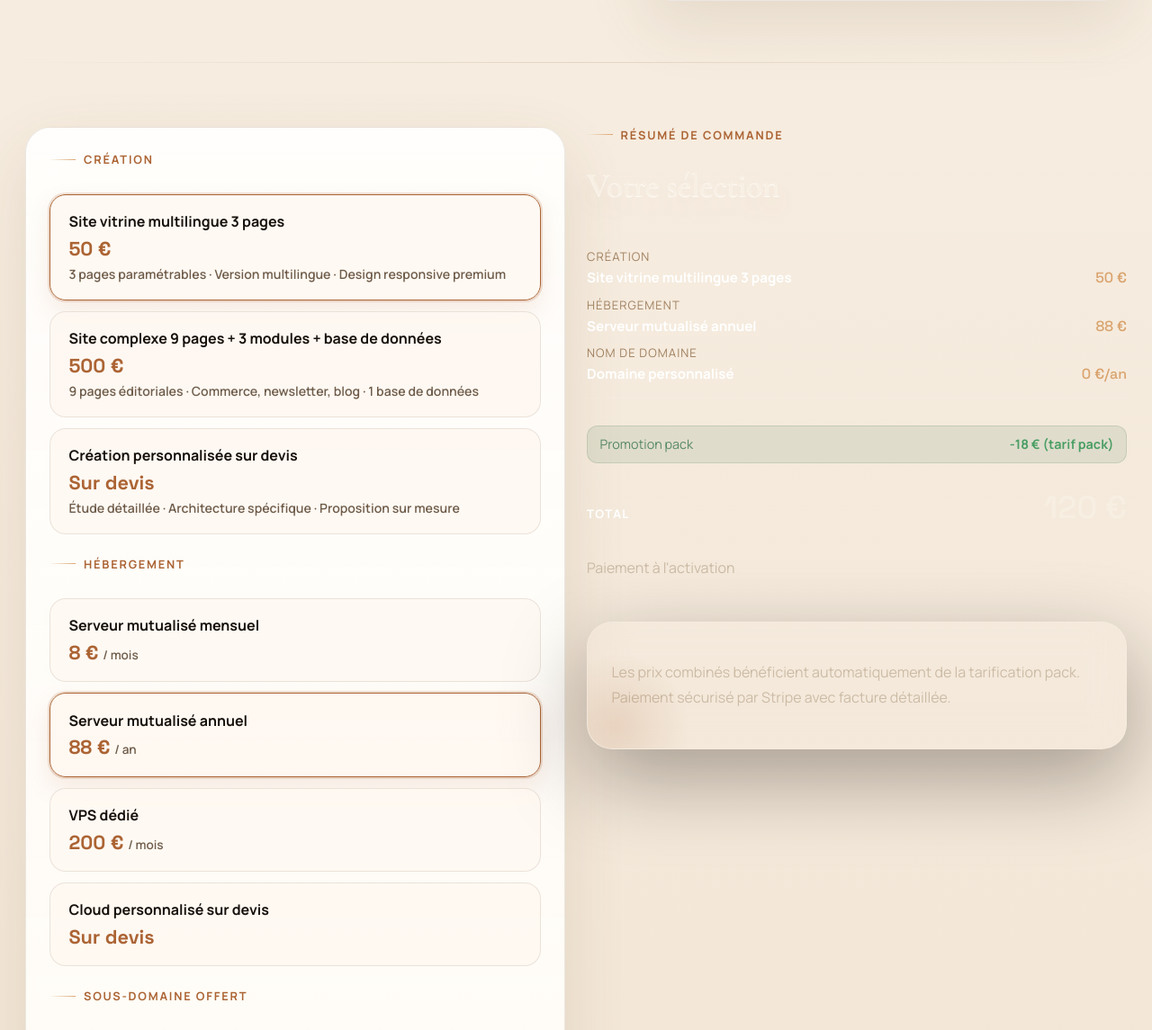
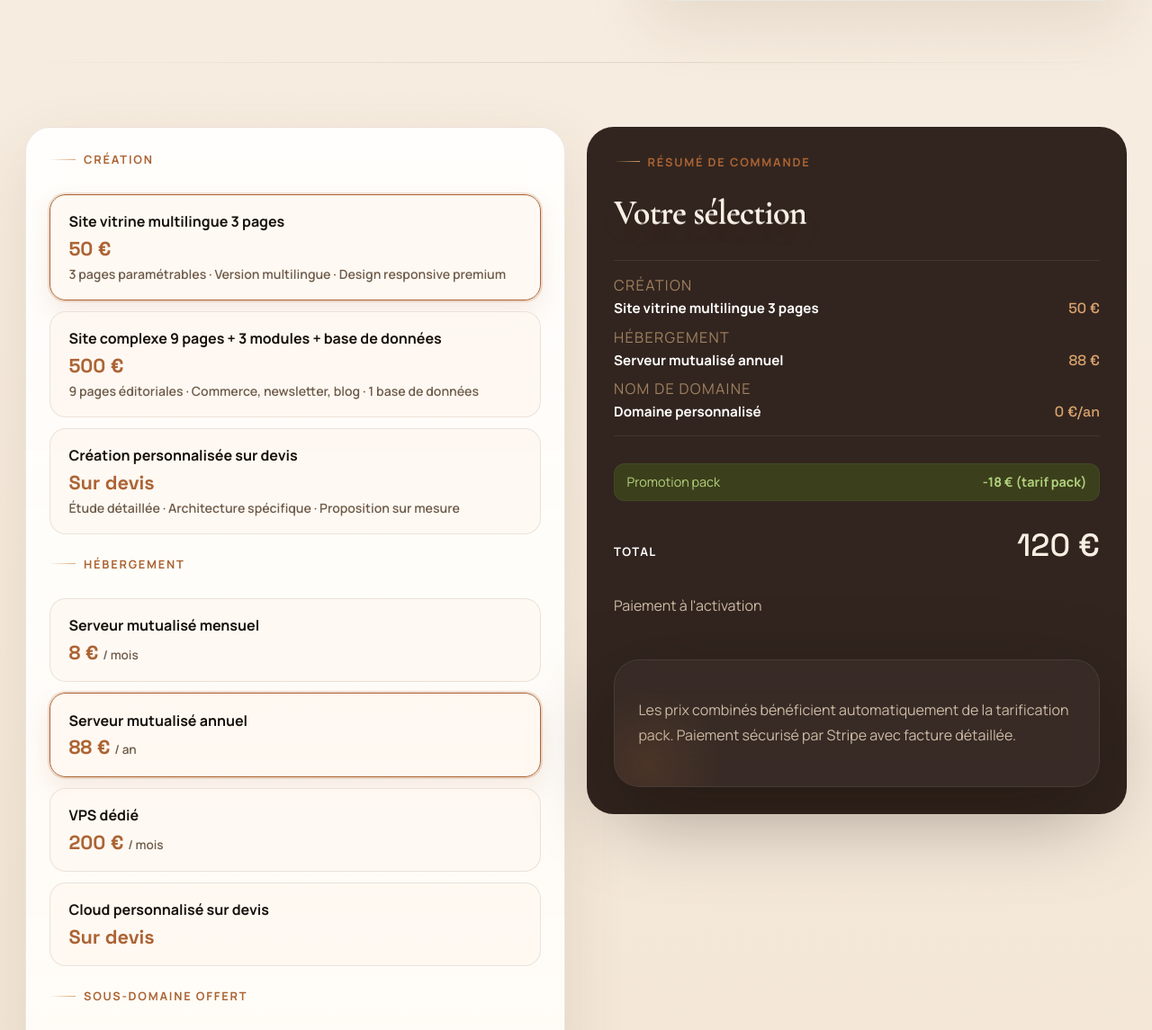
Before and after one commit to AkashaProduction/akashaproduction, a PHP site: page /commander in a window 1280 px wide. Shown: the part 605-1750 px from the top of the page at 90% size. Run offline with PHP 8.4, Linux system fonts and the light colour scheme.

Commit message:
Fix commander hero images and summary sidebar styling
- Replace images: trophy/podium, ascending chart, happy team
- Summary: background #32251f, padding 30px, border-radius 30px
- Summary labels font-size 1.02rem
- Promo badge: green tint with rgba(139,255,0) background

Co-Authored-By: Claude Opus 4.6 <noreply@anthropic.com>

```diff
--- a/assets/site.css
+++ b/assets/site.css
@@ -1090,6 +1090,9 @@ ul li::marker {
   display: grid;
   gap: 0.65rem;
   align-content: start;
+  background: #32251f;
+  padding: 30px;
+  border-radius: 30px;
 }
 
 .order-summary__total {
@@ -1402,7 +1405,7 @@ s {
 }
 
 .summary-line span:first-child {
-  font-size: 0.82rem;
+  font-size: 1.02rem;
   text-transform: uppercase;
   letter-spacing: 0.08em;
   color: #a08060;
@@ -1422,7 +1425,7 @@ s {
 .summary-promo {
   padding: 0.65rem 0.85rem;
   border-radius: 12px;
-  background: rgba(72, 127, 91, 0.12);
+  background: rgba(139, 255, 0, 0.12);
   border: 1px solid rgba(72, 127, 91, 0.18);
   display: flex;
   justify-content: space-between;
@@ -1431,8 +1434,8 @@ s {
   font-size: 0.9rem;
 }
 
-.summary-promo span { color: rgba(72, 127, 91, 0.9); }
-.summary-promo strong { color: #4a9e64; }
+.summary-promo span { color: rgba(190, 227, 138, 0.9); }
+.summary-promo strong { color: rgba(190, 227, 138, 0.9); }
 
 .summary-total-row {
   display: flex;
--- a/commander.php
+++ b/commander.php
@@ -143,13 +143,13 @@ require __DIR__ . '/includes/header.php';
         </div>
         <div class="solutions-scene glass">
             <div class="solutions-bubble solutions-bubble--1">
-                <img src="https://images.unsplash.com/photo-1553729459-uj1ebxprbmw?auto=format&fit=crop&w=500&q=80" alt="Podium" onerror="this.src='https://images.unsplash.com/photo-1567427017947-545c5f8d16ad?auto=format&fit=crop&w=500&q=80'">
+                <img src="https://images.unsplash.com/photo-1569705460033-cfaa4bf9f822?auto=format&fit=crop&w=500&q=80" alt="Podium">
             </div>
             <div class="solutions-bubble solutions-bubble--2">
-                <img src="https://images.unsplash.com/photo-1611974789855-9c2a0a7236a3?auto=format&fit=crop&w=500&q=80" alt="Growth">
+                <img src="https://images.unsplash.com/photo-1543286386-713bdd548da4?auto=format&fit=crop&w=500&q=80" alt="Growth">
             </div>
             <div class="solutions-bubble solutions-bubble--3">
-                <img src="https://images.unsplash.com/photo-1531482615713-2afd69097998?auto=format&fit=crop&w=500&q=80" alt="Happy clients">
+                <img src="https://images.unsplash.com/photo-1600880292203-757bb62b4baf?auto=format&fit=crop&w=500&q=80" alt="Happy clients">
             </div>
         </div>
     </div>
```
